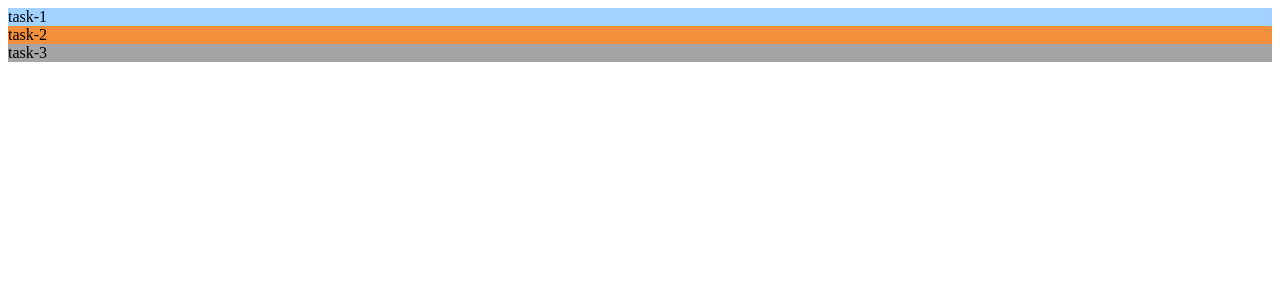
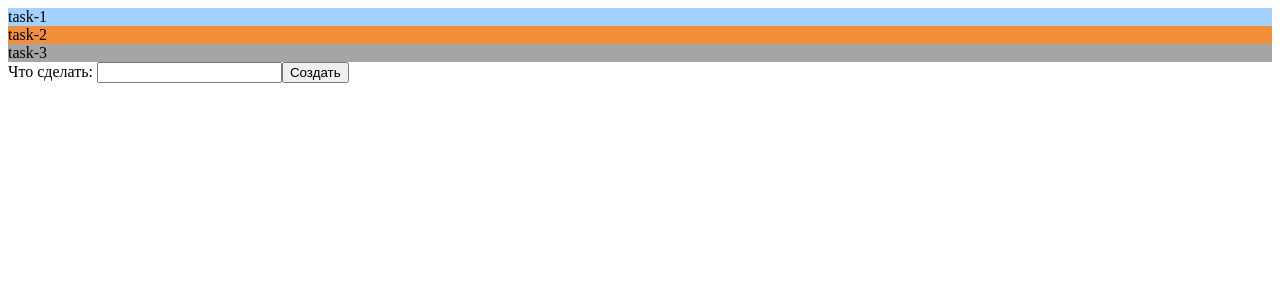
Before and after one commit to spnikit/lde-lab-todo, an Angular app: page / in a window 1280 px wide. Shown: the top 300 px of the page. Built offline with nearby package versions, Linux system fonts and the light colour scheme.

Commit message:
add create todo feature

```diff
--- a/package.json
+++ b/package.json
@@ -18,8 +18,10 @@
     "@angular/platform-browser": "^15.0.0",
     "@angular/platform-browser-dynamic": "^15.0.0",
     "@angular/router": "^15.0.0",
+    "@types/uuid": "^9.0.0",
     "rxjs": "~7.5.0",
     "tslib": "^2.3.0",
+    "uuid": "^9.0.0",
     "zone.js": "~0.12.0"
   },
   "devDependencies": {
--- /dev/null
+++ b/src/app/components/new-todo/new-todo.component.html
@@ -0,0 +1,8 @@
+<div>
+  <label>
+    <span>Что сделать: </span>
+    <input type="text" name="task" required ngModel #task="ngModel"/>
+  </label>
+  <button
+    (click)="handleClick(task)">Создать</button>
+</div>
--- /dev/null
+++ b/src/app/components/new-todo/new-todo.component.ts
@@ -0,0 +1,18 @@
+import {Component, EventEmitter, Output} from '@angular/core';
+import {NgModel} from "@angular/forms";
+
+@Component({
+  selector: 'lde-new-todo',
+  templateUrl: './new-todo.component.html',
+  styleUrls: ['./new-todo.component.scss']
+})
+export class NewTodoComponent {
+  @Output() newTodo = new EventEmitter<string>();
+
+  handleClick(task: NgModel) {
+    if (task.value) {
+      this.newTodo.emit(task.value);
+      task.reset();
+    }
+  }
+}
--- a/src/app/components/todo-list/todo-list.component.html
+++ b/src/app/components/todo-list/todo-list.component.html
@@ -2,4 +2,6 @@
   <lde-todo
     *ngFor="let todo of todos; trackBy: todoTrackBy"
     [todo]="todo"></lde-todo>
+
+  <lde-new-todo (newTodo)="handleNewTodo($event)"></lde-new-todo>
 </div>
--- a/src/app/components/todo-list/todo-list.component.ts
+++ b/src/app/components/todo-list/todo-list.component.ts
@@ -1,4 +1,4 @@
-import { Component } from '@angular/core';
+import {Component} from '@angular/core';
 import {TodoService} from "../../services/todo.service";
 import {Todo} from "../../model/Todo";
 
@@ -13,12 +13,15 @@ export class TodoListComponent {
   constructor(private todoService: TodoService) {
   }
 
-  get todos(){
+  get todos() {
     return this.todoService.todos;
   }
 
-  todoTrackBy(index: number, todo: Todo){
+  todoTrackBy(index: number, todo: Todo) {
     return todo.id;
   }
 
+  handleNewTodo(task: string) {
+    this.todoService.addTodo(task);
+  }
 }
--- a/src/app/model/Todo.ts
+++ b/src/app/model/Todo.ts
@@ -1,7 +1,7 @@
 export class Todo {
 
   constructor(
-    public id: number,
+    public id: string,
     public task: string,
     public status: TodoStatus = 'simple'
     ) {
--- a/src/app/services/todo.service.ts
+++ b/src/app/services/todo.service.ts
@@ -1,4 +1,6 @@
 import {Injectable} from '@angular/core';
+import { v4 as uuidv4 } from 'uuid';
+
 import {Todo, TodoStatus} from "../model/Todo";
 
 @Injectable()
@@ -8,9 +10,9 @@ export class TodoService {
 
   constructor() {
     this.todoList = [
-      new Todo(1, 'task-1'),
-      new Todo(2, 'task-2', 'important'),
-      new Todo(3, 'task-3', 'completed'),
+      new Todo('1', 'task-1'),
+      new Todo('2', 'task-2', 'important'),
+      new Todo('3', 'task-3', 'completed'),
     ]
   }
 
@@ -18,15 +20,19 @@ export class TodoService {
     return this.todoList;
   }
 
-  addTodo(todo: Todo) {
+  addTodo(task: string) {
+    const todo = new Todo(
+      uuidv4(),
+      task
+    )
     this.todoList = [...this.todoList, todo];
   }
 
-  removeTodo(todoId: number) {
+  removeTodo(todoId: string) {
     this.todoList.filter(todo => todo.id !== todoId);
   }
 
-  changeTodoStatus(todoId: number, todoStatus: TodoStatus) {
+  changeTodoStatus(todoId: string, todoStatus: TodoStatus) {
     this.todoList.map(todo => {
       if (todo.id === todoId) {
         todo.status = todoStatus;
```
Also changed, not shown: src/app/app.module.ts (+6 -2 lines), src/app/app.component.html (line endings or trailing spaces), src/app/components/new-todo/new-todo.component.scss (added), 1 other file (tests, documents, lock files or other folders).
